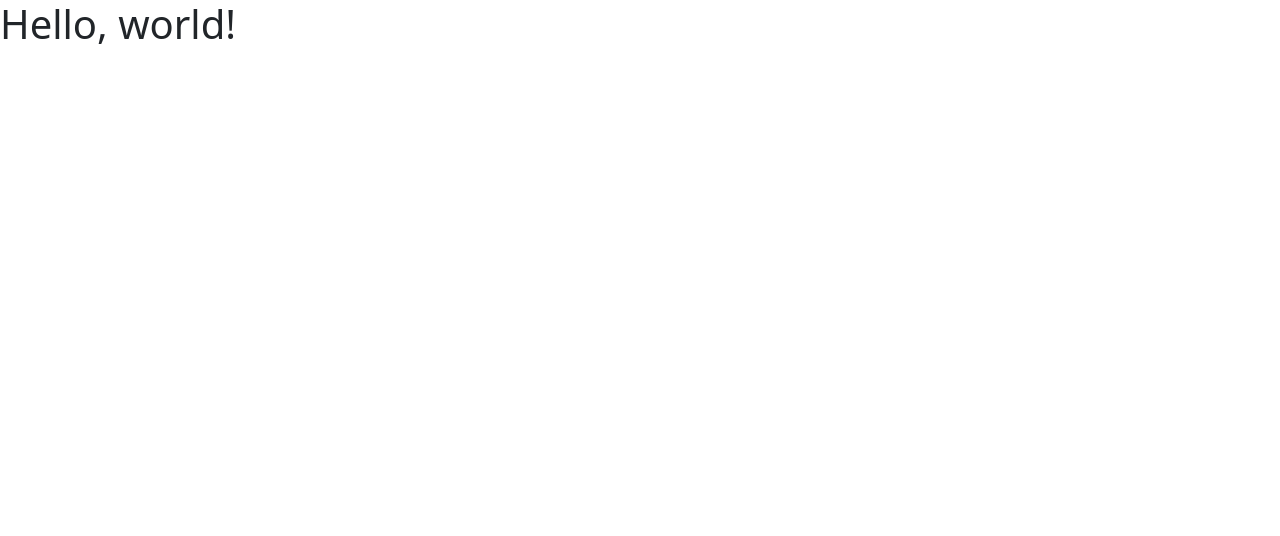
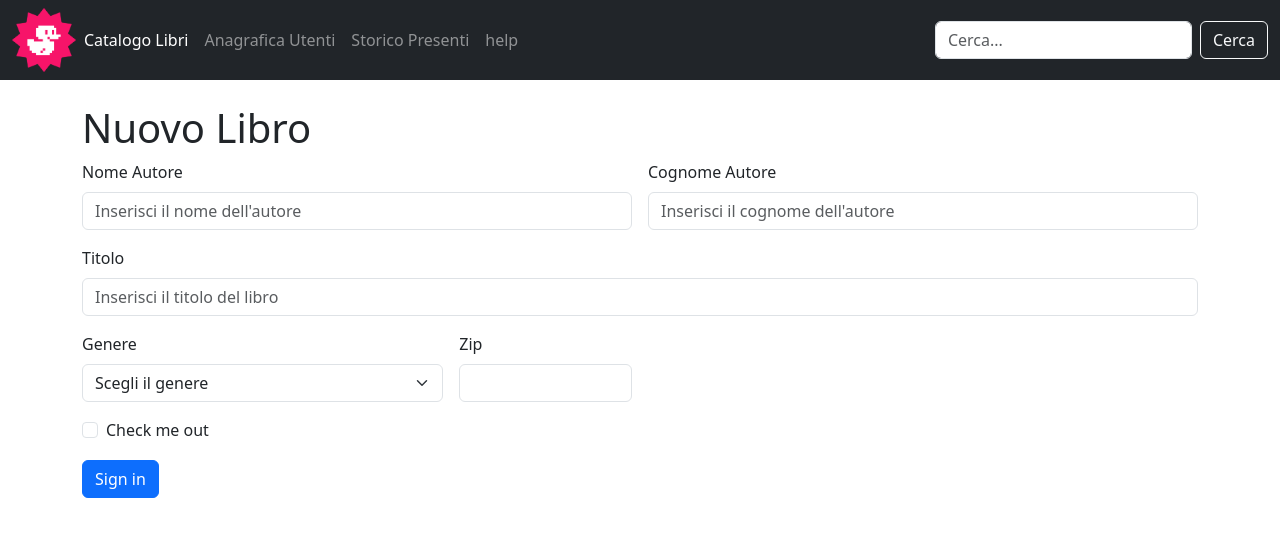
Before and after one commit to jeremiandrade/html-css-bootstrap-dashboard, a plain HTML site: page img/html-css-bootstrap-dashboard.html in a window 1280 px wide. Drawn offline with nearby package versions, Linux system fonts and the light colour scheme.

Commit message:
add navbar and form structure to HTML

```diff
--- a/img/html-css-bootstrap-dashboard.html
+++ b/img/html-css-bootstrap-dashboard.html
@@ -7,7 +7,95 @@
     <link href="https://cdn.jsdelivr.net/npm/bootstrap@5.3.8/dist/css/bootstrap.min.css" rel="stylesheet" integrity="sha384-sRIl4kxILFvY47J16cr9ZwB07vP4J8+LH7qKQnuqkuIAvNWLzeN8tE5YBujZqJLB" crossorigin="anonymous">
   </head>
   <body>
-    <h1>Hello, world!</h1>
+        <!-- navbar -->
+<header>
+    <nav class="navbar navbar-expand-lg navbar-dark bg-dark">
+      <div class="container-fluid">
+
+       <a href="#"><img src="./duck.png"  alt="duck" style="width:4rem;"></a>
+        <button class="navbar-toggler" type="button" data-bs-toggle="collapse" data-bs-target="#navbarSupportedContent" aria-controls="navbarSupportedContent" aria-expanded="false" aria-label="Toggle navigation">
+          <span class="navbar-toggler-icon"></span>
+        </button>
+        <div class="collapse navbar-collapse" id="navbarSupportedContent">
+          <ul class="navbar-nav me-auto mb-2 mb-lg-0">
+            <li class="nav-item">
+              <a class="nav-link active" aria-current="page" href="#">Catalogo Libri</a>
+            </li>
+            <li class="nav-item">
+              <a class="nav-link active text-white-50" href="#">Anagrafica Utenti</a>
+            </li>
+              </a>
+              <ul class="navbar-nav me-auto mb-2 mb-lg-0">
+                <li>
+                  <a class="nav-link active text-white-50" aria-current="page" href="#">Storico Presenti</a>
+                </li>
+                <li><a class="nav-link active text-white-50" aria-current="page" href="#">help</a></li>
+              </ul>
+              </li>
+          </ul>
+          <form class="d-flex" role="search">
+            <input class="form-control me-2" type="Cerca..." placeholder="Cerca..." aria-label="Cerca..."/>
+            <button class="btn btn-outline-light" type="submit">Cerca</button>
+          </form>
+        </div>
+      </div>
+    </nav>
+</header>
+
+<div class="container">
+   <div class=" title mt-4"> <h1>Nuovo Libro</h1></div>
+
+   <form class="row g-3">
+  <div class="col-6">
+    <label for="Inserisci il nome dell'autore" class="form-label">Nome Autore</label>
+    <input type="Inserisci il nome dell'autore" class="form-control" id="formGroupExampleInput" placeholder="Inserisci il nome dell'autore">
+
+  </div>
+  <div class="col-6">
+    <label for="Inserisci il cognome dell'autore" class="form-label">Cognome Autore</label>
+    <input type="Inserisci il cognome dell'autore" class="form-control" id="formGroupExampleInput" placeholder="Inserisci il cognome dell'autore">
+    <!-- <input type="password" class="form-control" id="inputPassword4"> -->
+  </div>
+  <div class="col-12">
+    <label for="Inserisci il titolo del libro" class="form-label">Titolo</label>
+    <input type="Inserisci il titolo del libro" class="form-control" id="Inserisci il titolo del libro" placeholder="Inserisci il titolo del libro">
+  </div>
+
+
+  <div class="col-md-4">
+    <label for="inputState" class="form-label">Genere</label>
+    <select id="inputState" class="form-select">
+      <option selected>Scegli il genere</option>
+      <option value="1">Narrativa Letteraria: Romanzi.</option>
+    <option value="2">Giallo/Detective/Mistero: Indagini su crimini.</option>
+    <option value="3">Thriller/Suspense: Storie ad alta tensione.</option>
+    <option value="4">Fantasy: Mondi immaginari e magia.</option>
+    <option value="5">Fantascienza: Tecnologia e futuro.</option>
+    <option value="6">Romance: Storie d'amore.</option>
+    <option value="7">Storico: Ambientato in epoche passate.</option>
+    <option value="8">Horror: Storie intese a spaventare.</option>
+    <option value="9">Avventura: Azione e viaggio.</option>
+    <option value="10">Distopico: Società future negative.</option>
+    <option value="11">Realismo Magico: Elementi magici nel mondo reale.</option>
+    <option value="12">Western: Frontiera americana.</option>
+    </select>
+  </div>
+  <div class="col-md-2">
+    <label for="inputZip" class="form-label">Zip</label>
+    <input type="text" class="form-control" id="inputZip">
+  </div>
+  <div class="col-12">
+    <div class="form-check">
+      <input class="form-check-input" type="checkbox" id="gridCheck">
+      <label class="form-check-label" for="gridCheck">
+        Check me out
+      </label>
+    </div>
+  </div>
+  <div class="col-12">
+    <button type="submit" class="btn btn-primary">Sign in</button>
+  </div>
+</form>
 
 
 
@@ -32,6 +120,17 @@
 
 
 
+
+
+
+
+
+
+
+
+
+
+</div>
     <script src="https://cdn.jsdelivr.net/npm/bootstrap@5.3.8/dist/js/bootstrap.bundle.min.js" integrity="sha384-FKyoEForCGlyvwx9Hj09JcYn3nv7wiPVlz7YYwJrWVcXK/BmnVDxM+D2scQbITxI" crossorigin="anonymous"></script>
   </body>
 </html>
```
Also changed, not shown: 1 other file.
